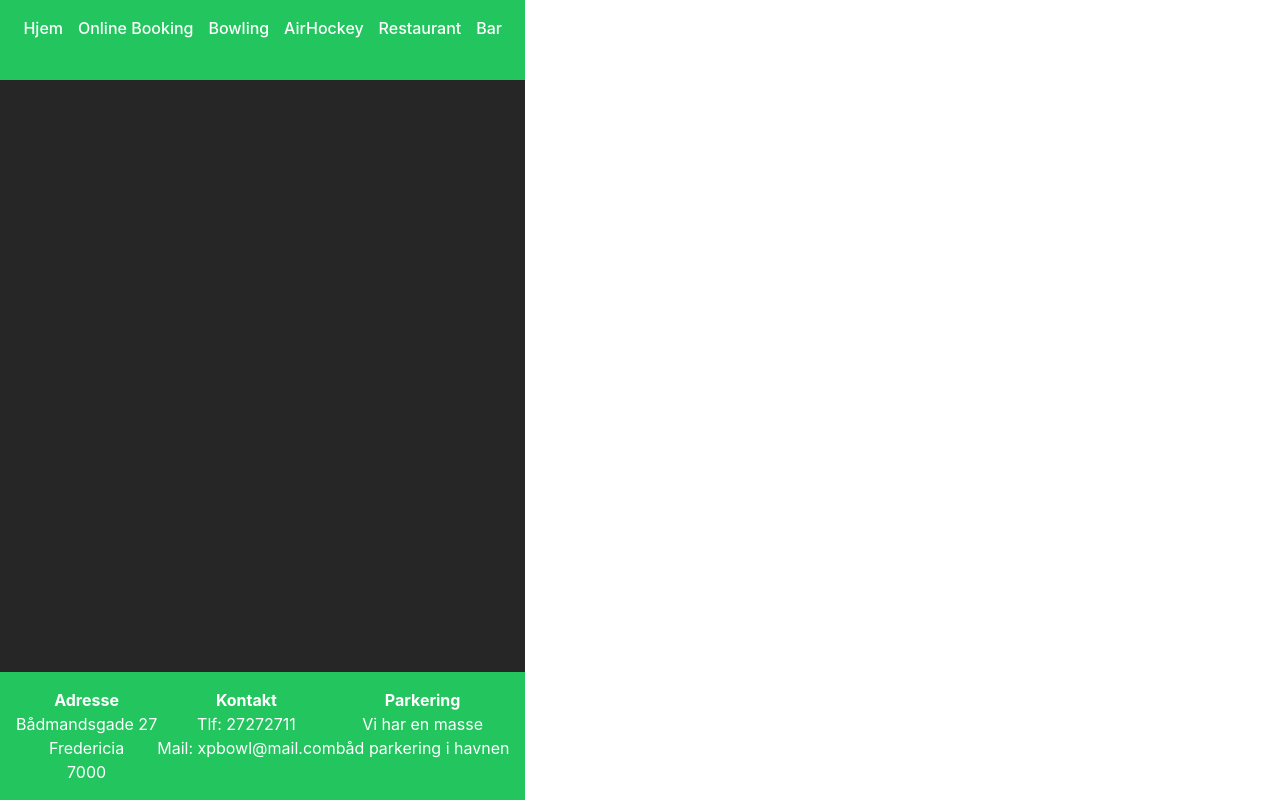
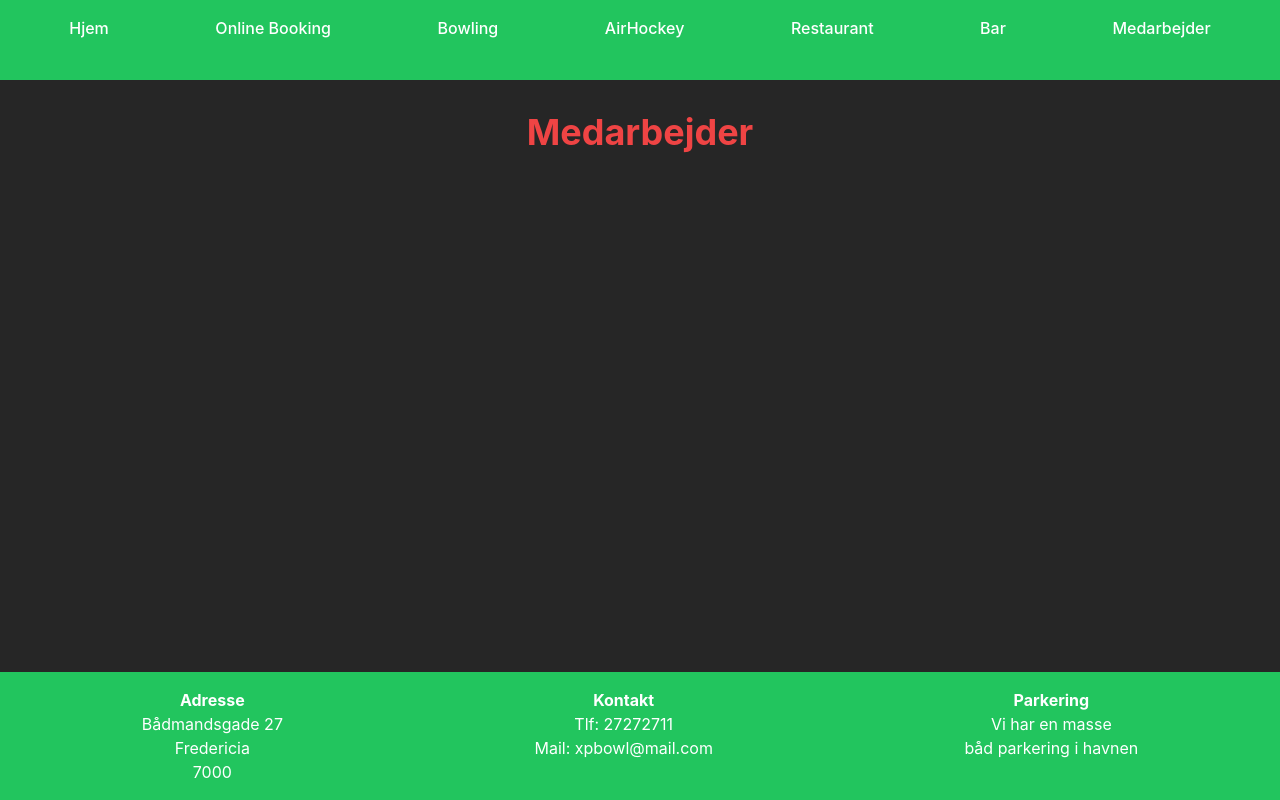
Before and after one commit to YawHB/XP-Bowling-Frontend-KYLL, a React (Vite) app: page /medarbejder in a window 1280 px wide. Built offline with nearby package versions, Linux system fonts and the light colour scheme.

Commit message:
Employee page created

```diff
--- a/src/App.tsx
+++ b/src/App.tsx
@@ -7,6 +7,7 @@ import RestaurantInfo from "./components/infoPages/RestaurantInfo";
 import Booking from "./components/booking/Onlinebooking";
 import BarInfo from "./components/infoPages/BarInfo";
 import BarSale from "./components/sale/BarSale";
+import Employee from "./components/employee/Employee";
 
 export default function App() {
   return (
@@ -22,7 +23,7 @@ export default function App() {
       <Route path="contact" element={<Contact />} /> */}
         <Route path="/barInfo" element={<BarInfo />} />
         <Route path="/barSale" element={<BarSale />} />
-
+        <Route path="/medarbejder" element={<Employee />} />
       </Routes>
     </Layout>
   );
--- /dev/null
+++ b/src/components/employee/Employee.tsx
@@ -0,0 +1,11 @@
+export default function Employee() {
+  return (
+    <div className="flex w-screen">
+      <div className=" mx-auto px-4 py-8">
+        <h1 className="text-4xl self-center font-bold text-red-500">
+          Medarbejder
+        </h1>
+      </div>
+    </div>
+  );
+}
--- a/src/components/standardLayout/NavHeader.tsx
+++ b/src/components/standardLayout/NavHeader.tsx
@@ -39,6 +39,11 @@ export default function NavHeader()  {
             Bar
           </NavLink>
         </li>
+        <li>
+          <NavLink to="/medarbejder" className="text-white hover:text-gray-300">
+            Medarbejder
+          </NavLink>
+        </li>
       </ul>
     </nav>
   );
```
